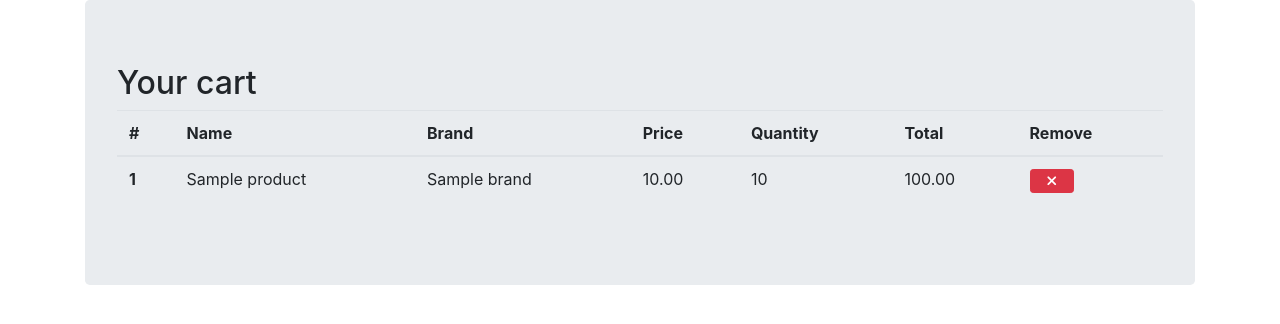
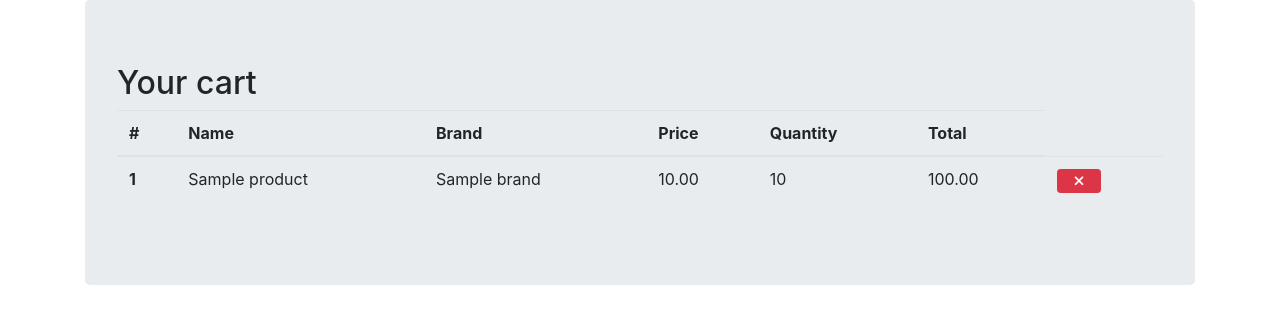
Before and after one commit to mikolaj-czapp/socks_shop, a Django app: page /cart/ in a window 1280 px wide. Shown: the part 56-380 px from the top of the page. Run offline with Django 3.2, Linux system fonts and the light colour scheme; a user stored in the database is signed in; tables that the repository leaves empty hold one stand-in row (values such as "Sample post"); some libraries are stand-ins or nearby versions.

Commit message:
Update cart.html

```diff
--- a/templates/shopping/cart.html
+++ b/templates/shopping/cart.html
@@ -11,7 +11,6 @@
       <th scope="col">Price</th>
       <th scope="col">Quantity</th>
       <th scope="col">Total</th>
-      <th scope="col">Remove</th>
     </tr>
   </thead>
   <tbody>
```
